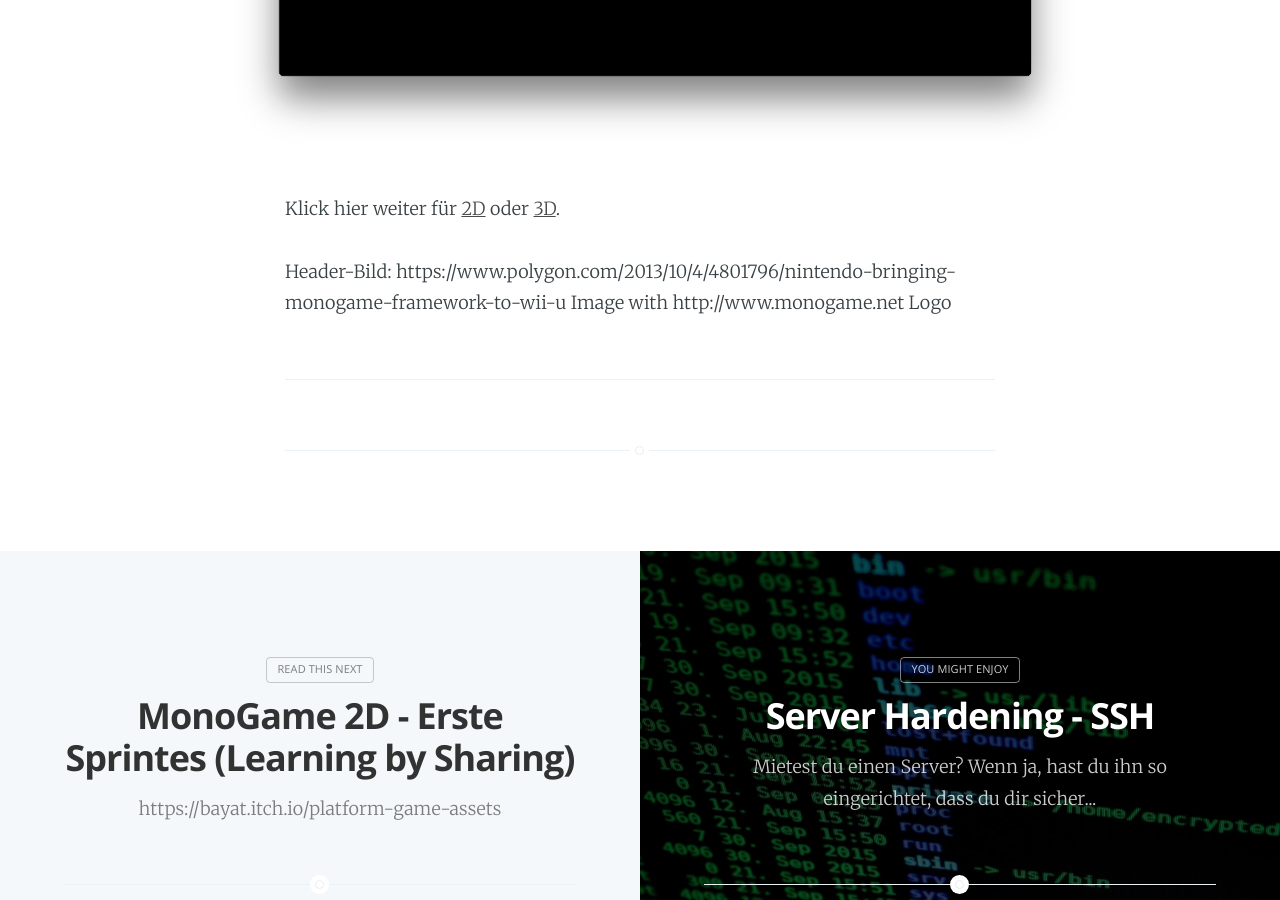
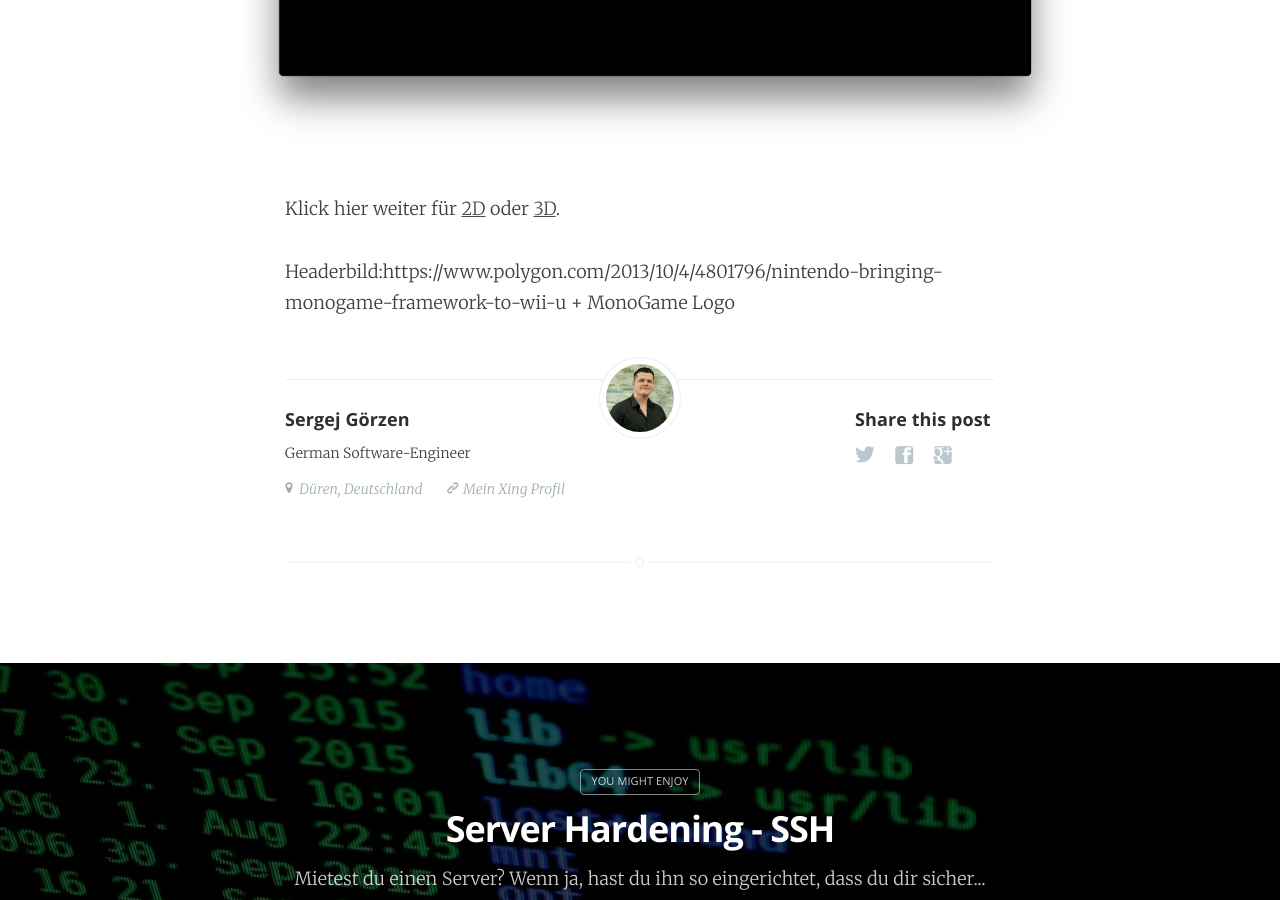
Before and after one commit to pwilken/digitalridingwebpage, a Jekyll site: the page built from _posts/2018-12-22-Einstieg-in-MonoGame.markdown, in a window 1280 px wide and 900 px high, scrolled down 7112 px. Built offline with Jekyll 4.4.1, drawn with Linux system fonts in a browser that asks for light colours; nearby versions of some CDN libraries.

Commit message:
Revert "- added cover"
This reverts commit 6abf7c35f3cbfd8777fe896c358812f68183fc2e.

- added cover
- added author information

```diff
--- a/_data/authors.yml
+++ b/_data/authors.yml
@@ -10,3 +10,12 @@
 valentinob:
   username: valentinob
   name: Valentino B.
+
+sgoerzen:
+  username: sgoerzen
+  name: Sergej Görzen
+  location: Düren, Deutschland
+  url_full: https://www.xing.com/profile/Sergej_Goerzen2/cv?sc_o=mxb_p
+  url: Mein Xing Profil
+  bio: German Software-Engineer
+  assets: assets/images/sergej-goerzen.jpg
--- a/_includes/navigation.html
+++ b/_includes/navigation.html
@@ -9,6 +9,7 @@
         <li class="nav-about {% if page.current == 'about' %} nav-current{% endif %}" role="presentation"><a href="/sites/projects">Projekte</a></li>
         <li class="nav-about {% if page.current == 'about' %} nav-current{% endif %}" role="presentation"><a href="/sites\about">Über uns</a></li>
         <li class="nav-about {% if page.current == 'about' %} nav-current{% endif %}" role="presentation"><a href="/author/pierrewilken">Pierre Wilken</a></li>
+        <li class="nav-about {% if page.current == 'about' %} nav-current{% endif %}" role="presentation"><a href="/author/sgoerzen">Sergej Görzen</a></li>
         <li class="nav-about {% if page.current == 'about' %} nav-current{% endif %}" role="presentation"><a href="/sites/impressum">Impressum</a></li>
         <li class="nav-about {% if page.current == 'about' %} nav-current{% endif %}" role="presentation"><a href="/sites/dataprotection">Datenschutzerklärung</a></li>
 <!--    <li class="nav-fables {% if page.url contains 'fables' %} nav-current{% endif %}" role="presentation"><a href="/tag/fables">Fables</a></li>
--- a/_posts/2018-12-22-Einstieg-in-MonoGame.markdown
+++ b/_posts/2018-12-22-Einstieg-in-MonoGame.markdown
@@ -77,4 +77,4 @@
 
 Klick hier weiter für [2D](digitalriding.de) oder [3D](digitalriding.de).
 
-Header-Bild: https://www.polygon.com/2013/10/4/4801796/nintendo-bringing-monogame-framework-to-wii-u Image with http://www.monogame.net Logo
+Headerbild:https://www.polygon.com/2013/10/4/4801796/nintendo-bringing-monogame-framework-to-wii-u + MonoGame Logo
--- a/_posts/2018-12-24-Erste-Sprites.markdown
+++ /dev/null
@@ -1,14 +0,0 @@
----
-layout: post
-title: MonoGame 2D - Erste Sprintes (Learning by Sharing)
-lang: de
-description:
-cover:
-tags: []
-author: Sergej G.
-categories: Sergej G.
-subclass: 'post tag-fiction'
-navigation: true
----
-
-https://bayat.itch.io/platform-game-assets
```
Also changed, not shown: other parts of _posts/2018-12-22-Einstieg-in-MonoGame.markdown (+3 -3 lines), assets/images/sergej-goerzen.jpg (added), 1 other file.
